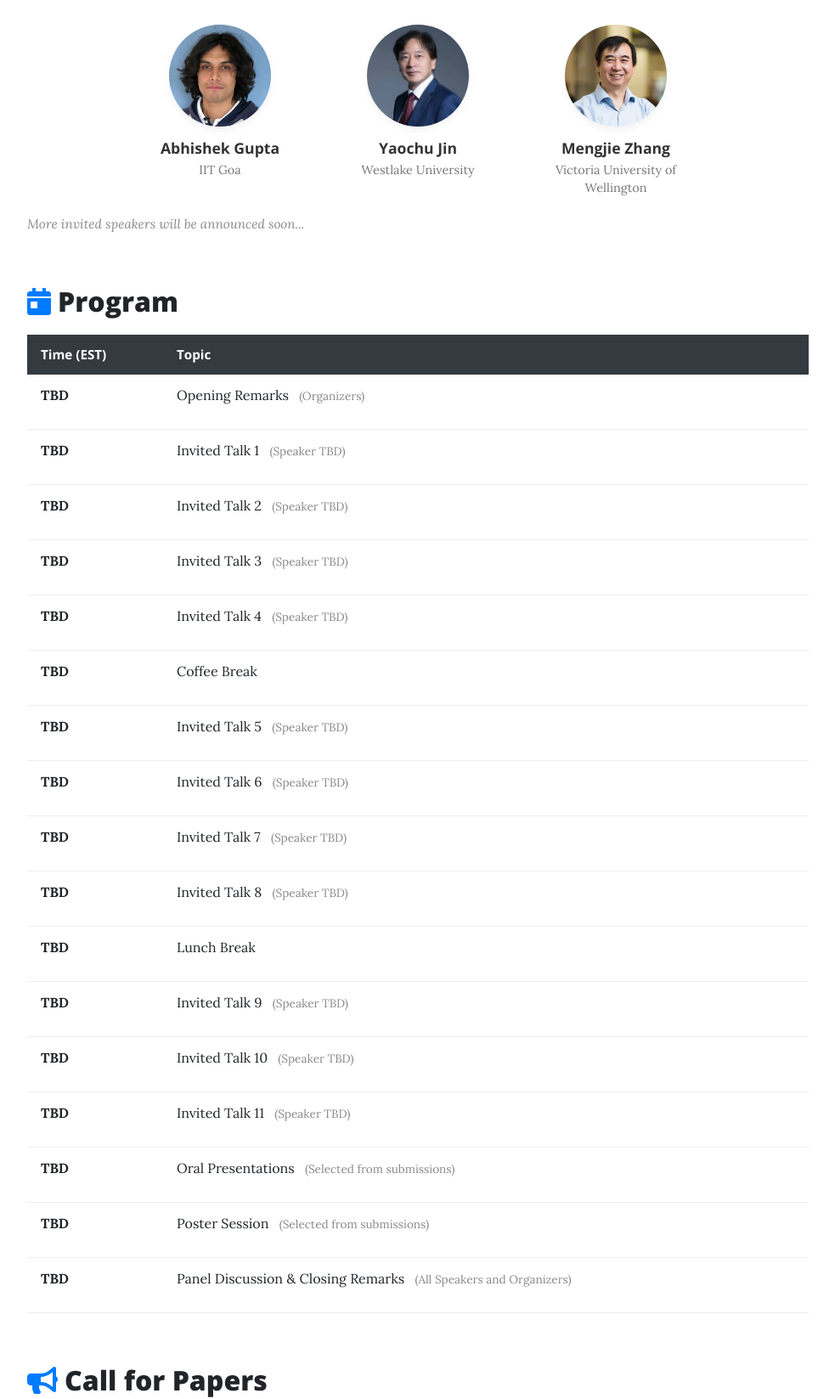
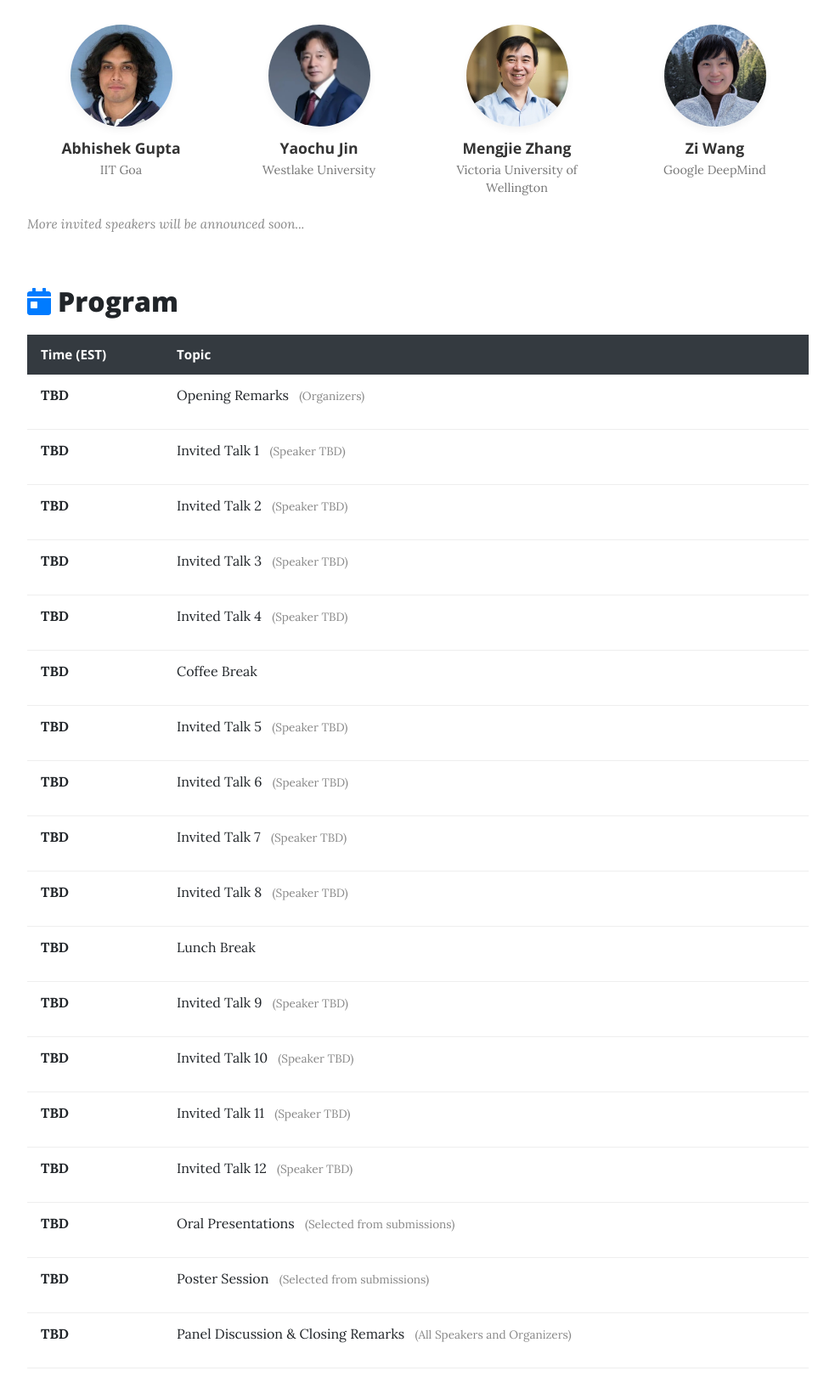
Before and after one commit to robust-ai-2027/aaai27_workshop, a plain HTML site: page index.html in a window 1280 px wide. Shown: the part 1841-3488 px from the top of the page at 85% size, without its empty margins (148-1131 px from the left). Drawn offline with nearby package versions, Linux system fonts and the light colour scheme.

Commit message:
Remove 2026 from footer copyright and add Zi Wang to Speakers

```diff
--- a/index.html
+++ b/index.html
@@ -348,6 +348,13 @@
               <p class="position">Victoria University of Wellington</p>
             </div>
           </div>
+          <div class="profile-wrap">
+            <img src="images/zi_wang.jpg" alt="Zi Wang">
+            <div>
+              <p class="name"><a href="https://scholar.google.com/citations?user=U0egIsIAAAAJ&hl=en" target="_blank">Zi Wang</a></p>
+              <p class="position">Google DeepMind</p>
+            </div>
+          </div>
         </div>
         <p style="color: #888; font-style: italic; font-size: 0.95rem; margin-top: 15px;">More invited speakers will be announced soon...</p>
 
@@ -448,6 +455,12 @@
             <tr>
               <td><b>TBD</b></td>
               <td>
+                <p>Invited Talk 12 <span class="tip" style="margin-left: 8px;">(Speaker TBD)</span></p>
+              </td>
+            </tr>
+            <tr>
+              <td><b>TBD</b></td>
+              <td>
                 <p>Oral Presentations <span class="tip" style="margin-left: 8px;">(Selected from submissions)</span></p>
               </td>
             </tr>
@@ -540,7 +553,7 @@
     <div class="container">
       <div class="row">
         <div class="col-lg-8 col-md-10 mx-auto">
-          <p class="copyright text-muted text-center">Copyright &copy; AAAI-27 Workshop Organizers 2026</p>
+          <p class="copyright text-muted text-center">Copyright &copy; AAAI-27 Workshop Organizers</p>
         </div>
       </div>
     </div>
```
Also changed, not shown: images/zi_wang.jpg (added).
